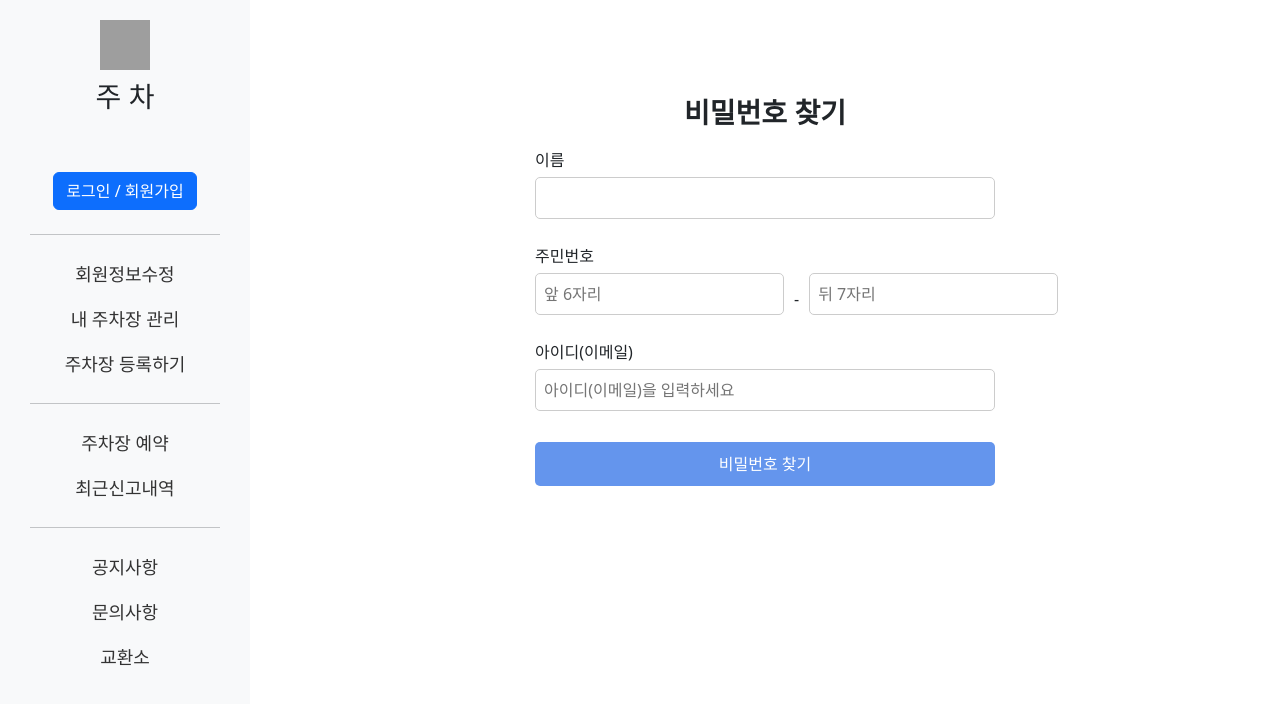
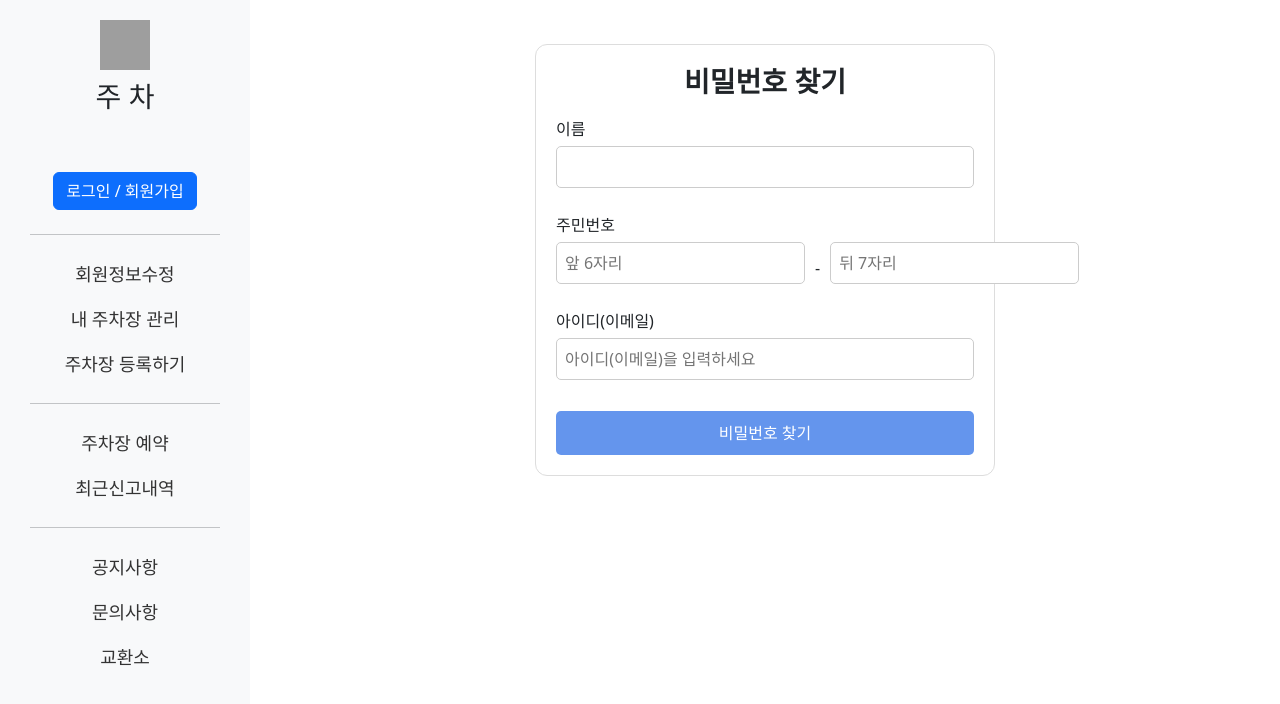
Before and after one commit to leejj9058/Ohfifthlane_front, a Vue app: page /findPassword in a window 1280 px wide. Shown: the top 704 px of the page. Built offline with nearby package versions, Linux system fonts and the light colour scheme; grey boxes are pictures that could not be loaded.

Commit message:
메인 라우터 연결
메인 라우터 연결

```diff
--- a/src/views/FindIdView.vue
+++ b/src/views/FindIdView.vue
@@ -34,12 +34,17 @@
 import { ref, computed } from "vue";
 import Header from "@/components/Header.vue";
 import axios from 'axios';
+import { useRouter } from 'vue-router'; // Vue Router 추가
+
+// router 인스턴스 생성
+const router = useRouter();
 
 // 이름과 주민번호를 ref로 선언
 const userName = ref("");
 const userSSNFront = ref("");
 const userSSNBack = ref("");
 const errors = ref({}); // 에러 메시지 저장
+
 
 // 주민번호 뒷자리 마스킹된 값을 계산하는 computed
 const userSSNBackMasked = computed({
@@ -97,14 +102,14 @@ const findId = async () => {
       alert(`당신의 아이디는 ${response.data} 입니다.`);
       router.replace({ path: "/login" });
     }
-  } catch (error) {
-    if (error.response && error.response.status === 400) {
-      alert('아이디를 찾을 수 없습니다.');
-    } else {
-      console.error('아이디 찾기 오류:', error);
-      alert('오류가 발생 하였습니다.');
+    else {
+        alert("아이디 찾기에 실패했습니다.");
+      }
+    } catch (error) {
+      console.error("비밀번호 변경 중 오류 발생:", error);
+      alert("비밀번호 찾기 중 오류가 발생했습니다. 다시 시도해 주세요.");
     }
-  }
+
 };
 </script>
 
--- a/src/views/FindPwView.vue
+++ b/src/views/FindPwView.vue
@@ -59,7 +59,7 @@ import { ref, computed } from "vue";
 import Header from "@/components/Header.vue";
 import axios from "axios";
 import { useRouter } from "vue-router";
-// 이메일 입력 필드
+
 const router = useRouter();
 
 const userName = ref("");
@@ -140,16 +140,12 @@ const findPassword  = async () => {
 
 <style scoped>
 
-.container-fluid {
-  padding-top: 20px;
-  overflow-x: hidden;
-}
-
 .password-reset-section {
-  width: 100%;
+  background-color: #fff;
+  border-radius: 12px;
+  border: 1px solid #ddd;
+  padding: 20px;
   max-width: 460px;
-  margin: auto;
-  padding-top: 2rem;
 }
 
 form {
--- a/src/views/HomeView.vue
+++ b/src/views/HomeView.vue
@@ -10,7 +10,7 @@
         <div class="input-group">
           <input type="text" class="rounded-search form-control" placeholder="어디로 갈까요?" />
           <span class="input-group-text">
-            <i class="fas fa-search"></i>
+            <i class="bi bi-search"></i>
           </span>
         </div>
       </div>
@@ -28,11 +28,11 @@
 
           <!-- 오른쪽 두 개의 작은 카드 -->
           <div>
-            <div class="card mb-3 p-3 shadow-sm custom-card d-flex flex-column justify-content-center align-items-center" style="height: 140px; width: 200px" @click="goToDisabledParking">
+            <div class="card mb-3 p-3 shadow-sm custom-card d-flex flex-column justify-content-center align-items-center" style="height: 140px; width: 200px" @click="ggoToReportResident">
               <img src="@/assets/images/parkingd.png" style="height: 60px;"  />
               <h6 class="mt-3" style="font-weight: bold;">거주자 주차신고</h6>
             </div>
-            <div class="card p-3 shadow-sm custom-card d-flex flex-column justify-content-center align-items-center" style="height: 140px; width: 200px; margin-top: 20px; " @click="goToParkingReport">
+            <div class="card p-3 shadow-sm custom-card d-flex flex-column justify-content-center align-items-center" style="height: 140px; width: 200px; margin-top: 20px; " @click="goToQRcode">
               <img src="@/assets/images/parkingdd.png" style="height: 60px" />
               <h6 class="mt-3" style="font-weight: bold;">장애인 QR신고</h6>
             </div>
@@ -78,6 +78,8 @@ import { useRouter } from "vue-router";
 import Header from "@/components/Header.vue";
 import router from "@/router";
 
+
+
 const posts = ref([]);
 
 // 공지사항 데이터 가져오기
@@ -100,20 +102,16 @@ onMounted(() => {
   fetchPosts();
 });
 
-const goToMyPage = () => {
-  router.replace({ path: "/mypage", query: {} });
-};
-
 const goToPublicParking = () => {
   router.replace({ path: "/publicparking", query: {} });
 };
 
-const goToDisabledParking = () => {
-  router.replace({ path: "/disabledparking", query: {} });
+const ggoToReportResident = () => {
+  router.replace({ path: "/reportresident", query: {} });
 };
 
-const goToParkingReport = () => {
-  router.replace({ path: "/parkingreport", query: {} });
+const goToQRcode = () => {
+  router.replace({ path: "/qrcode", query: {} });
 };
 
 const goToNoticePage = () => {
```
